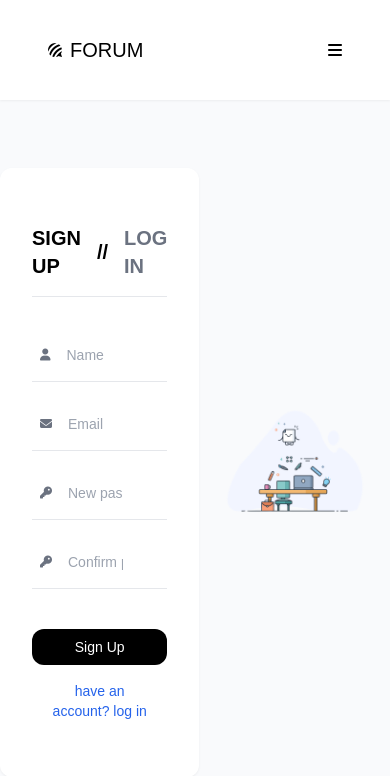
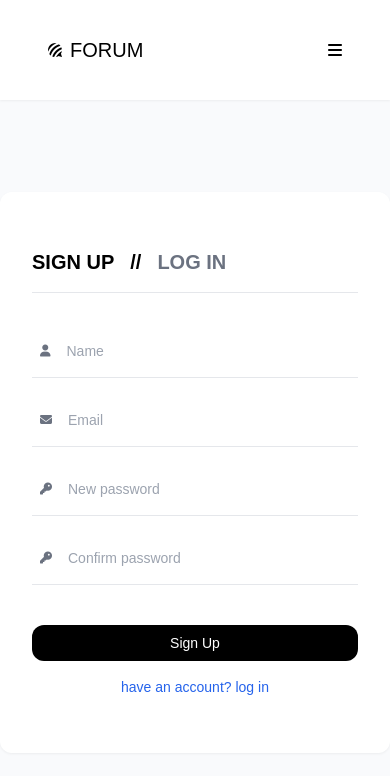
Before and after one commit to ishwarjagdale/forum, a Django app: page /signup/ in a window 390 px wide. Shown: the top 776 px of the page. Run offline with Django 4.2, Linux system fonts and the light colour scheme; style sheets or scripts are compiled from the project's sources; some libraries are stand-ins or nearby versions; some web fonts are replaced.

Commit message:
hidden sigin up image

```diff
--- a/templates/forum/views/sign-up.html
+++ b/templates/forum/views/sign-up.html
@@ -57,7 +57,7 @@
                 {% endif %}
             </div>
         </div>
-        <div class="flex flex-1 items-center justify-center">
+        <div class="hidden lg:flex flex-1 items-center justify-center">
             <img src="{% static "img/sign-up.png" %}" alt="sign-up-image" />
         </div>
     </div>
```
